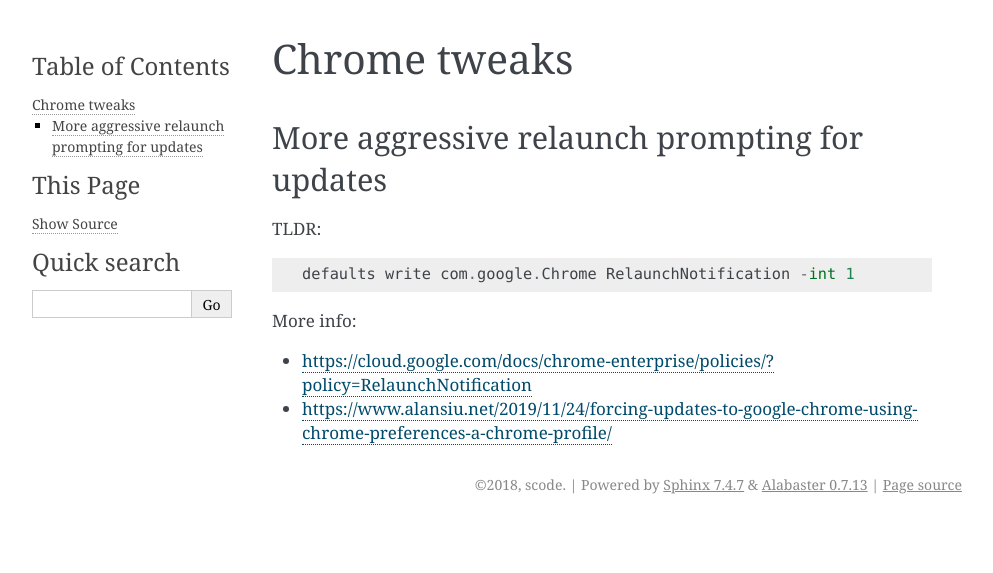
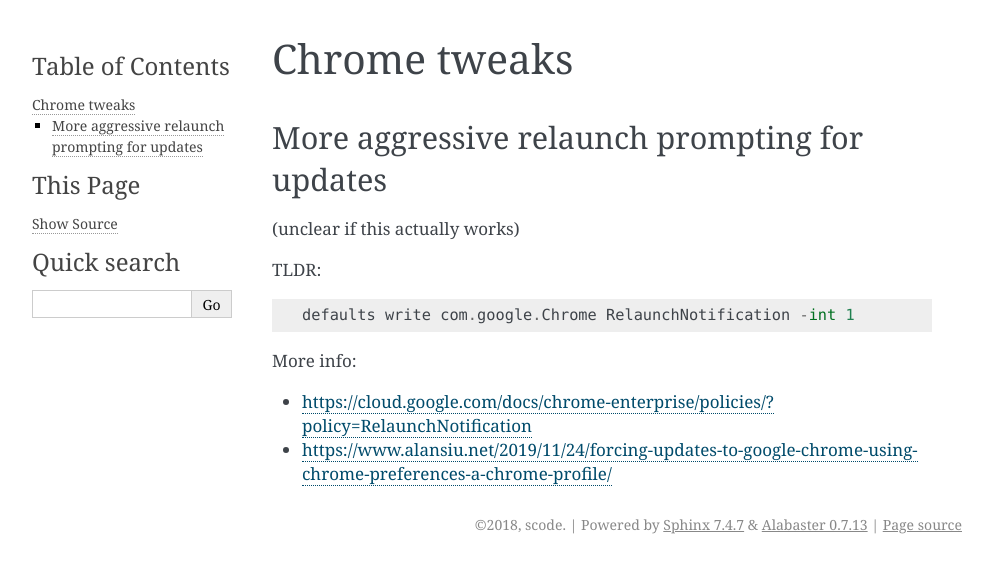
Before and after one commit to scode/docs, a Sphinx documentation site: the page built from docs/source/software/chrome_tweaks.rst, in a window 1280 px wide. Shown: the top 573 px of the page, without its empty margins (148-1141 px from the left). Built offline with Sphinx 7.4.7, drawn with Linux system fonts in a browser that asks for light colours.

Commit message:
Note relaunch notification may not work.

```diff
--- a/docs/source/software/chrome_tweaks.rst
+++ b/docs/source/software/chrome_tweaks.rst
@@ -3,6 +3,8 @@
 
 More aggressive relaunch prompting for updates
 ----------------------------------------------
+
+(unclear if this actually works)
 
 TLDR::
 
```
